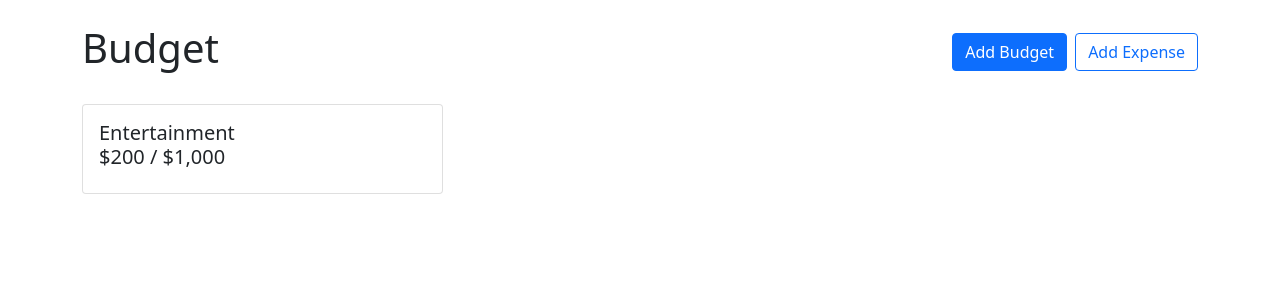
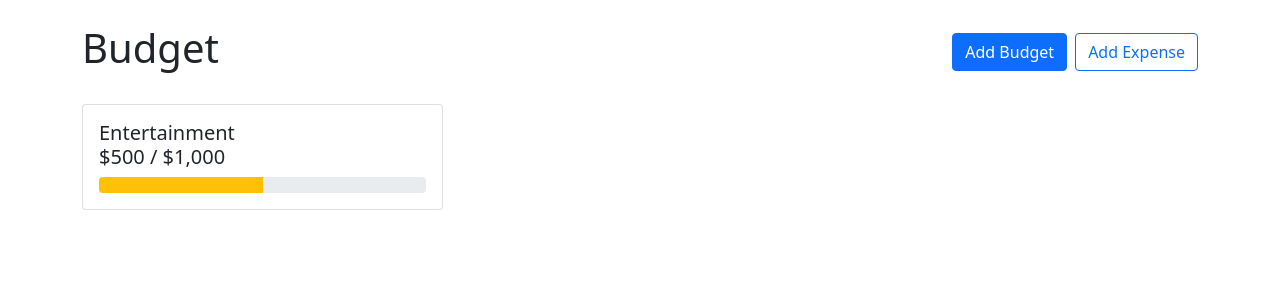
Before and after one commit to OmarBitar/react_buget_app_tut, a React (Create React App) app: page / in a window 1280 px wide. Shown: the top 300 px of the page. Built offline with nearby package versions, Linux system fonts and the light colour scheme.

Commit message:
progress bar

```diff
--- a/src/App.js
+++ b/src/App.js
@@ -16,7 +16,7 @@ function App() {
               alignItems: "flex-start",
             }}
             >
-              <BudgetCard name="Entertainment" amount={200} max={1000} />
+              <BudgetCard name="Entertainment" amount={500} max={1000} />
             </div>
           </Container>
 }
--- a/src/components/BudgetCard.js
+++ b/src/components/BudgetCard.js
@@ -1,4 +1,4 @@
-import { Card } from "react-bootstrap";
+import { Card, ProgressBar } from "react-bootstrap";
 import { currencyFormatter } from "../utils";
 
 export default function BudgetCard({name,amount,max}) {
@@ -8,6 +8,19 @@ export default function BudgetCard({name,amount,max}) {
             <div>{name}</div>
             <div>{currencyFormatter.format(amount)} / {currencyFormatter.format(max)}</div>
           </Card.Title>
+          <ProgressBar
+            variant={getProgressBarVariant(amount, max)}
+            min={0}
+            max={max}
+            now={amount}
+          />
       </Card.Body>
   </Card>;
 }
+
+function getProgressBarVariant(amount, max ) {
+  const ratio = amount / max
+  if (ratio < .5) return "primary"
+  if (ratio < .75) return "warning"
+  return "danger"
+}
```
